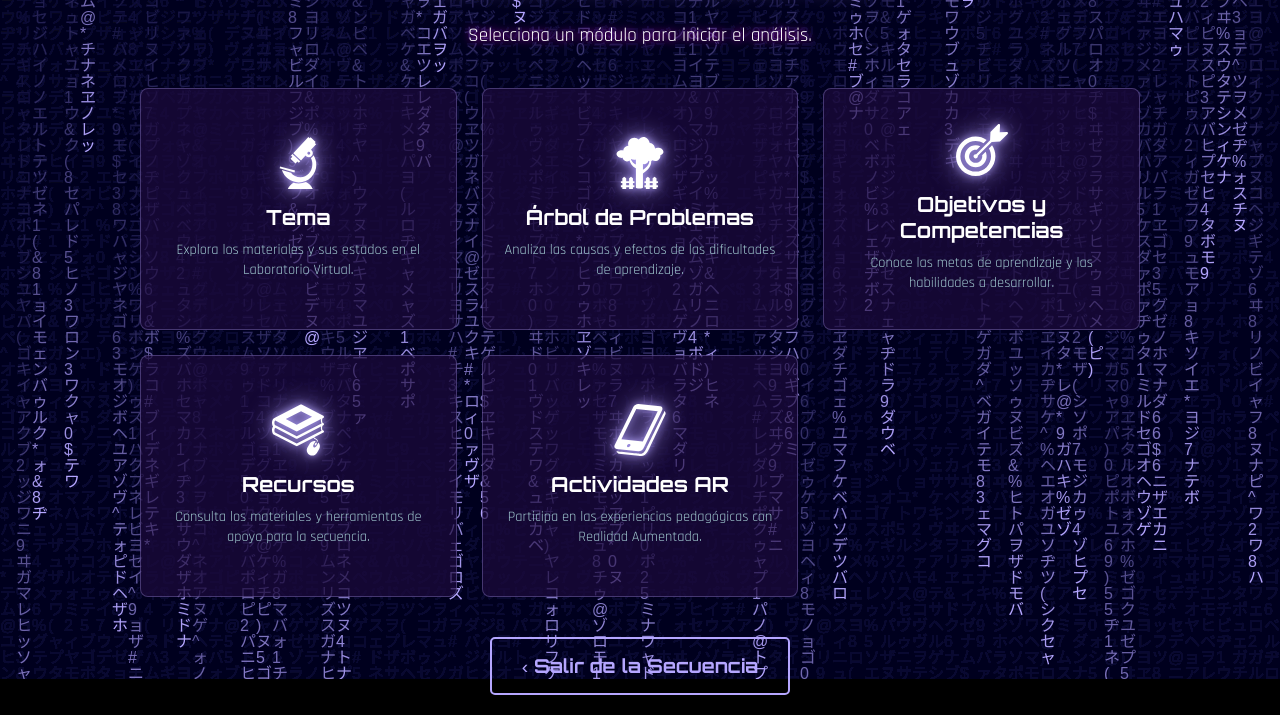
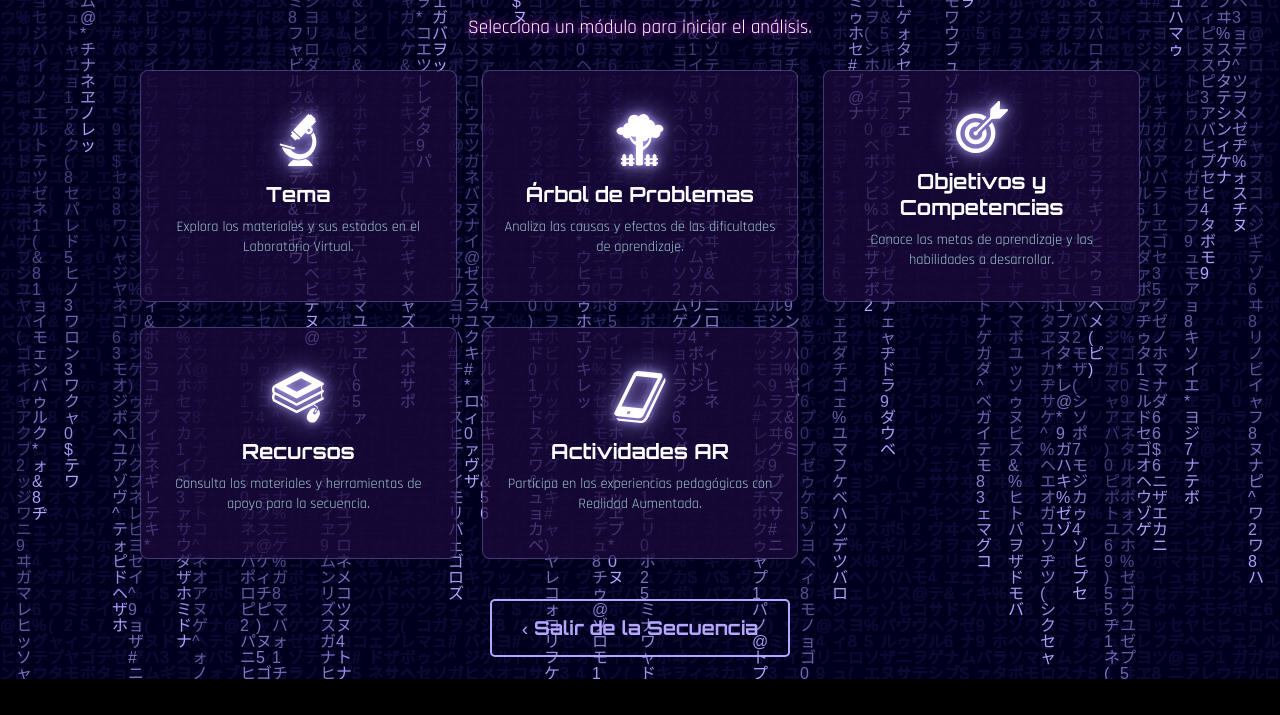
Before and after one commit to juancuellar030/RED-estados-de-la-materia, a plain HTML site: page menu.html in a window 1280 px wide. Shown: the part 121-836 px from the top of the page. After the commit the page ends 800 px from the top, so only its background shows below. Drawn offline with Linux system fonts and the light colour scheme.

Commit message:
Update style.css

```diff
--- a/style.css
+++ b/style.css
@@ -1551,7 +1551,7 @@ body.menu-page {
     align-items: flex-start;
 
     /* Add some padding at the top for better visual spacing */
-    padding-top: 5vh;
+    padding-top: 4vh;
 
     /* Allow scrolling on the menu page if the screen is very short */
     overflow-y: auto;
@@ -1567,7 +1567,7 @@ body.menu-page {
     display: grid;
     grid-template-columns: repeat(auto-fit, minmax(280px, 1fr));
     gap: 25px;
-    margin-top: 40px;
+    margin-top: 30px;
 }
 
 .menu-button {
@@ -1583,7 +1583,7 @@ body.menu-page {
     border-radius: 8px;
     color: #e0e0e0;
     transition: all 0.3s ease;
-    height: 180px; /* Give them a fixed height */
+    height: 170px; /* Give them a fixed height */
 }
 
 .menu-button:hover {
```
